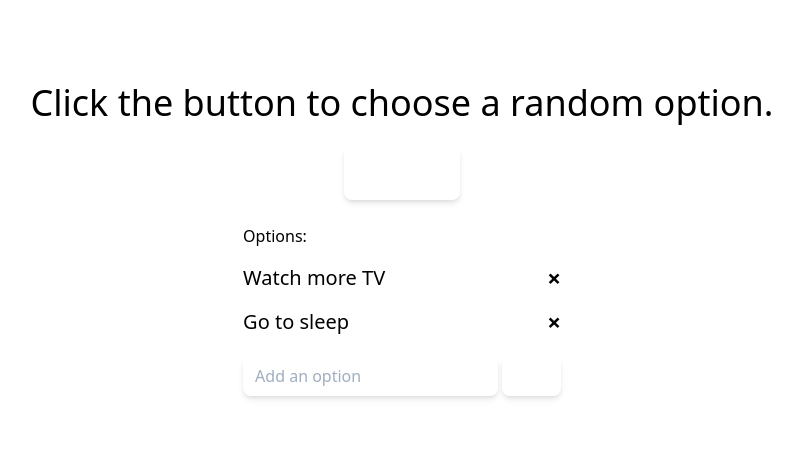
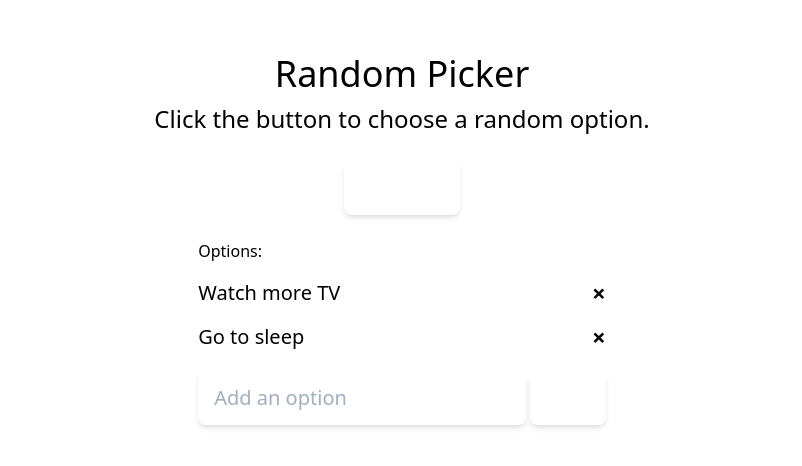
Before and after one commit to jasonlbeggs/random-picker, a Vue app: page / in a window 1280 px wide. Shown: the part 164-630 px from the top of the page, without its empty margins (238-1040 px from the left). Built offline with nearby package versions, Linux system fonts and the light colour scheme.

Commit message:
Refactor and restyle

```diff
--- a/public/index.html
+++ b/public/index.html
@@ -16,7 +16,8 @@
 
 <body class="font-sans text-grey-darkest bg-grey-lightest min-h-screen">
       <noscript>
-    <strong>We're sorry but random doesn't work properly without JavaScript
+            <strong>We're sorry but random doesn't work properly without
+                  JavaScript
                   enabled. Please enable it to continue.</strong>
       </noscript>
       <div id="app"></div>
--- a/src/App.vue
+++ b/src/App.vue
@@ -1,28 +1,34 @@
 <template>
-  <div id="app" class="text-grey-darkest">
-    <div class="container mx-auto px-4 py-16 md:flex flex-col items-center justify-center min-h-screen">
-      <h1 :class="{'opacity-0': disabled}" class="text-3xl md:text-4xl text-black mb-4 transition">{{ result }}</h1>
-      <button :disabled="disabled" class="mb-6 bg-blue text-white shadow-md rounded-lg px-4 py-3 text-xl uppercase tracking-wide font-medium focus:outline-none focus:shadow-outline" @click.prevent="generate">Choose</button>
+  <div id="app">
+    <transition name="fade">
+      <div v-if="!result" class="container mx-auto px-4 py-16 md:flex flex-col items-center justify-center min-h-screen">
+        <h1 class="text-3xl md:text-4xl text-black">Random Picker</h1>
+        <h2 class="text-xl md:text-2xl text-grey-darker mb-6 font-medium">Click the button to choose a random option.</h2>
+        <button class="w-full md:w-auto mb-6 bg-teal hover:bg-teal-dark text-white shadow-md rounded-lg px-4 py-3 text-xl uppercase tracking-wide font-medium focus:outline-none focus:shadow-outline" @click.prevent="generate">Choose</button>
         <div class="w-full md:w-auto text-left">
           <h2 class="text-black mb-3">Options:</h2>
           <div v-if="options.length" class="mb-4">
             <div v-for="option in options" class="flex items-center justify-between mb-2" :key="option">
               <div class="text-xl text-grey-dark">{{ option }}</div>
-            <div
+              <button
                 class="font-bold text-2xl text-grey cursor-pointer hover:text-red"
                 @click.prevent="removeOption(option)"
               >
                 &times;
-            </div>
+              </button>
             </div>
           </div>
           <div v-else class="text-xl text-grey mb-4">Add an option to generate a random pick.</div>
           <form class="flex items-center" @submit.prevent="addOption">
-          <input placeholder="Add an option" v-model="newOption" class="w-full bg-white px-3 py-2 rounded-lg shadow-md mr-1 focus:outline-none focus:shadow-outline">
-          <button class="bg-blue text-white shadow-md rounded-lg px-3 py-2 uppercase tracking-wide font-medium focus:outline-none focus:shadow-outline">Add</button>
+            <input placeholder="Add an option" v-model="newOption" class="w-full bg-white px-4 py-3 text-xl rounded-lg shadow-md mr-1 focus:outline-none focus:shadow-outline">
+            <button class="bg-teal hover:bg-teal-dark text-white shadow-md rounded-lg px-4 py-3 text-xl uppercase tracking-wide font-medium focus:outline-none focus:shadow-outline">Add</button>
           </form>
         </div>
       </div>
+      <h1 v-else class="text-teal text-center container px-4 py-16 flex items-center justify-center min-h-screen">
+        {{ result }}
+      </h1>
+    </transition>
   </div>
 </template>
 
@@ -34,7 +40,7 @@ export default {
       newOption: null,
       disabled: false,
       options: ["Watch more TV", "Go to sleep"],
-      result: "Click the button to choose a random option."
+      result: null
     };
   },
   mounted() {
@@ -68,23 +74,25 @@ export default {
         return;
       }
 
-      this.disabled = true;
-
-      const chosen = this.options[
+      this.result = this.options[
         Math.floor(Math.random() * this.options.length)
       ];
 
       setTimeout(() => {
-        this.result = `Result: ${chosen}`;
-        this.disabled = false;
-      }, 500);
+        this.result = null;
+      }, 3000);
     }
   }
 };
 </script>
 
 <style>
-.transition {
-  transition: all 0.2s;
+.fade-enter-active,
+.fade-leave-active {
+  transition: opacity 0.3s;
+}
+.fade-enter,
+.fade-leave-to {
+  opacity: 0;
 }
 </style>
```
Lines whose indentation alone changed are shown as unchanged.
